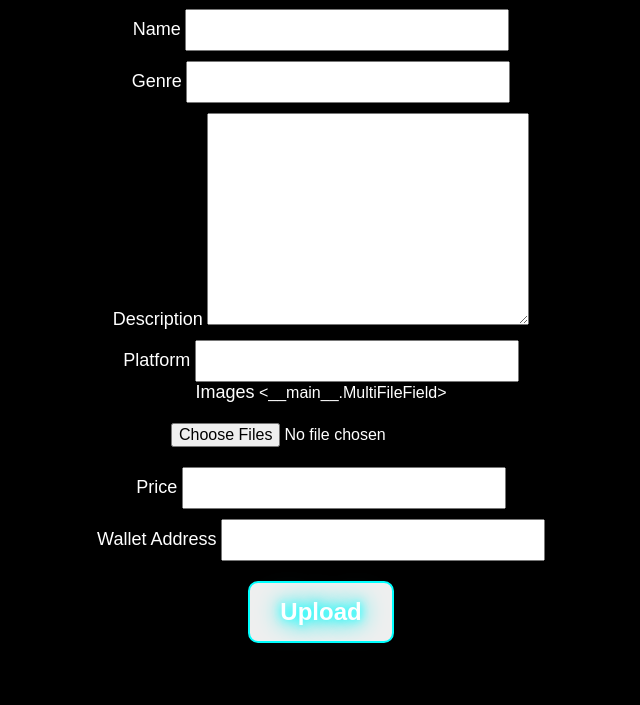
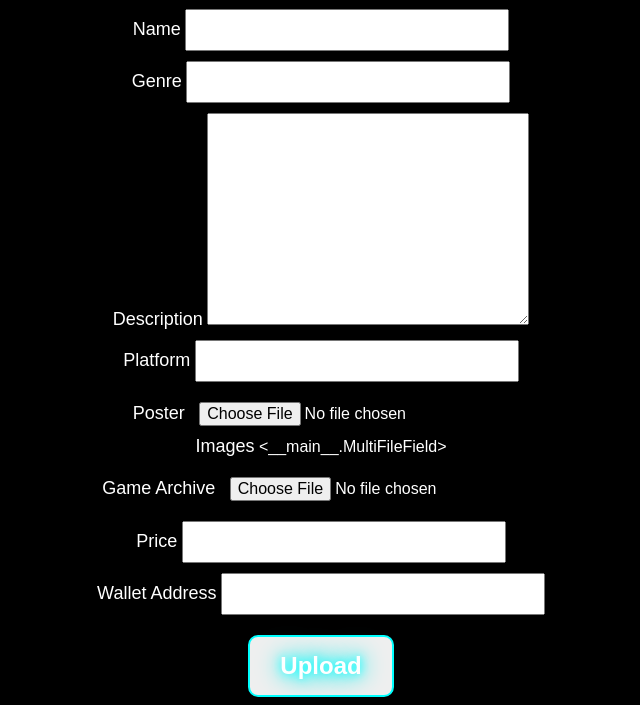
Before and after one commit to Shkuin/DGDS, a Django app: page /upload/ in a window 1280 px wide. Shown: the part 178-883 px from the top of the page, without its empty margins (319-959 px from the left). Before the commit the page ends 821 px from the top, so only its background shows below. Run offline with Django 4.2, Linux system fonts and the light colour scheme.

Commit message:
Changed uploading game page
- Upload only game archive instead multiple files
- Added poster field for game poster
- Removed unnecessarily file

```diff
--- a/base/forms.py
+++ b/base/forms.py
@@ -6,7 +6,8 @@
     genre = forms.CharField(label='Genre')
     description = forms.CharField(label='Description', widget=forms.Textarea)
     platform = forms.CharField(label='Platform')
+    poster = forms.FileField(label='Poster')
     images = MultiFileField(label='Images')
-    game_files = MultiFileField(label='Game Files')
+    game_file = forms.FileField(label='Game Archive')
     price = forms.DecimalField(label='Price')
     wallet_address = forms.CharField(label='Wallet Address')
--- a/base/views.py
+++ b/base/views.py
@@ -17,8 +17,9 @@
             genre = form.cleaned_data["genre"]
             description = form.cleaned_data["description"]
             platform = form.cleaned_data["platform"]
+            poster = form.cleaned_data['poster']
             images = request.FILES.getlist("images")
-            game_file = request.FILES.getlist("game_file")
+            game_file = form.cleaned_data['game_file']
             price = form.cleaned_data["price"]
             wallet_address = form.cleaned_data["wallet_address"]
             # Process the form data or call your Python script
@@ -47,7 +48,7 @@
                 genre,
                 description,
                 platform,
-                None,  # icon,
+                poster,  # icon,
                 images,
                 price,
                 wallet_address,
--- a/templates/game_uploading.html
+++ b/templates/game_uploading.html
@@ -29,11 +29,16 @@
                 {{ form.platform }}
             </div>
             <div class="form-group">
+                <label for="{{ form.poster.id_for_label }}">Poster</label>
+                {{ form.poster }}
+            </div>
+            <div class="form-group">
                 <label for="{{ form.images.id_for_label }}">Images</label>
                 {{ form.images }}
             </div>
             <div class="form-group">
-                <input type="file" name="game_files" id="game-files-upload" webkitdirectory directory multiple>
+                <label for="{{ form.game_file.id_for_label }}">Game Archive</label>
+                {{ form.game_file }}
             </div>
             <div class="form-group">
                 <label for="{{ form.price.id_for_label }}">Price</label>
```
Also changed, not shown: static/js/game_uploading.js (deleted, +0 -21 lines).
